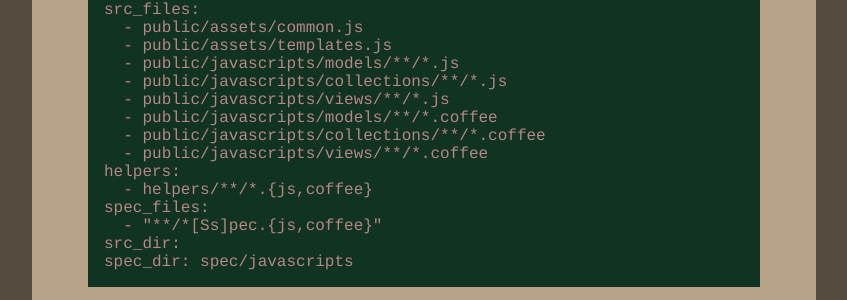
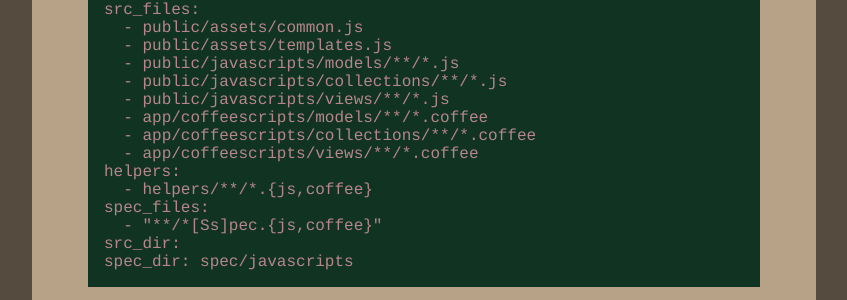
Before and after one commit to johnbintz/jasmine-headless-webkit, a Jekyll site: the page built from index.md, in a window 1280 px wide and 900 px high, scrolled down 1437 px. Shown: the part 151-451 px from the top of the window, without its empty margins (216-1063 px from the left). Built offline with Jekyll 4.4.1, drawn with Linux system fonts in a browser that asks for light colours; Markdown is read by kramdown in place of the engine named in the settings.

Commit message:
fix a path thing

```diff
--- a/index.md
+++ b/index.md
@@ -72,9 +72,9 @@ src_files:
   - public/javascripts/models/**/*.js
   - public/javascripts/collections/**/*.js
   - public/javascripts/views/**/*.js
-  - public/javascripts/models/**/*.coffee
-  - public/javascripts/collections/**/*.coffee
-  - public/javascripts/views/**/*.coffee
+  - app/coffeescripts/models/**/*.coffee
+  - app/coffeescripts/collections/**/*.coffee
+  - app/coffeescripts/views/**/*.coffee
 helpers:
   - helpers/**/*.{js,coffee}
 spec_files:
```
